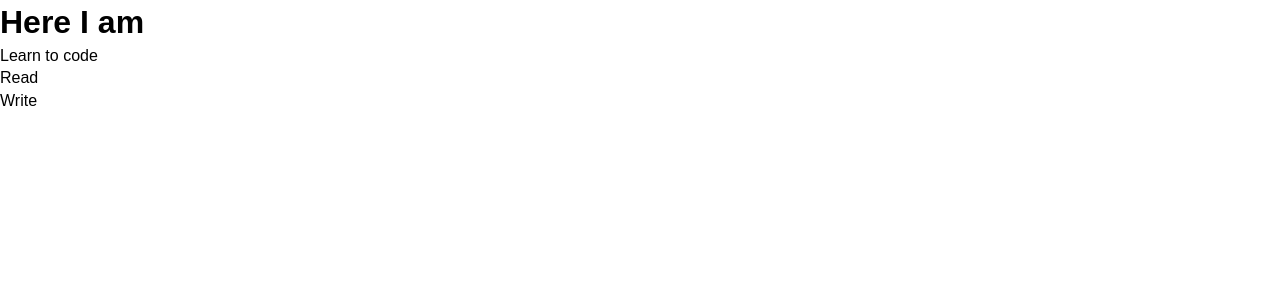
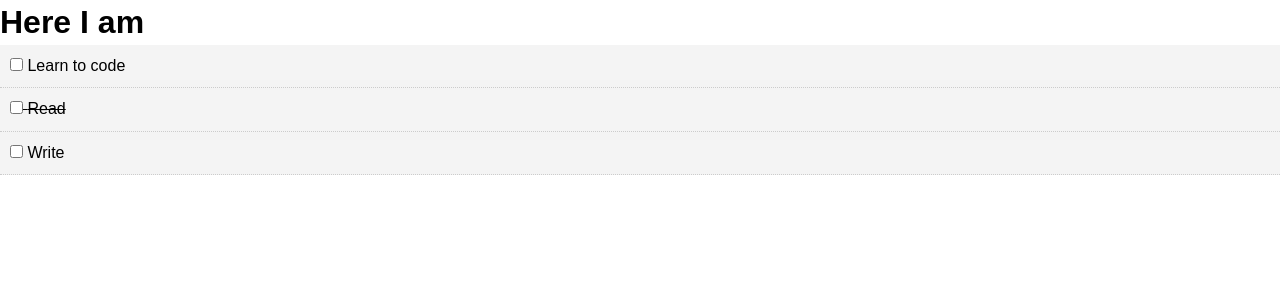
Before and after one commit to vlttx/todo, a React (Create React App) app: page / in a window 1280 px wide. Shown: the top 300 px of the page. Built offline with nearby package versions, Linux system fonts and the light colour scheme; the HTML template or start-up script is replaced by a standard one.

Commit message:
add function to getStyle for items

```diff
--- a/src/App.js
+++ b/src/App.js
@@ -14,7 +14,7 @@
     {
       id: 2,
       title: "Read",
-      completed: false
+      completed: true
     },
     {
       id: 3,
--- a/src/components/TodoItem.js
+++ b/src/components/TodoItem.js
@@ -2,10 +2,21 @@
 import PropTypes from 'prop-types';
 
 class TodoItem extends Component {
+	getStyle =() => {
+		return {
+			background: '#f4f4f4',
+			padding: '10px',
+			borderBottom: '1px #ccc dotted',
+			textDecoration: this.props.todo.completed ? 'line-through' : 'none'
+		}
+		}
 render(){
   return (
-  	<div>
-  	<p>{ this.props.todo.title}</p>
+  	<div style= {this.getStyle()}>
+  	<p>
+  	<input type="checkbox" /> {' '}
+  	{ this.props.todo.title}
+  	</p>
   	</div>
   	)
 }
@@ -15,4 +26,9 @@
 	todos: PropTypes.object.isRequired
 }
 
+// const itemStyle = {
+// 	backgroundColor: '#f4f4f4'
+// }
+// can be used for style but using function instead because we need
+// more functionality, i.e. if the item is complete it will be crossed out
 export default TodoItem;
```
